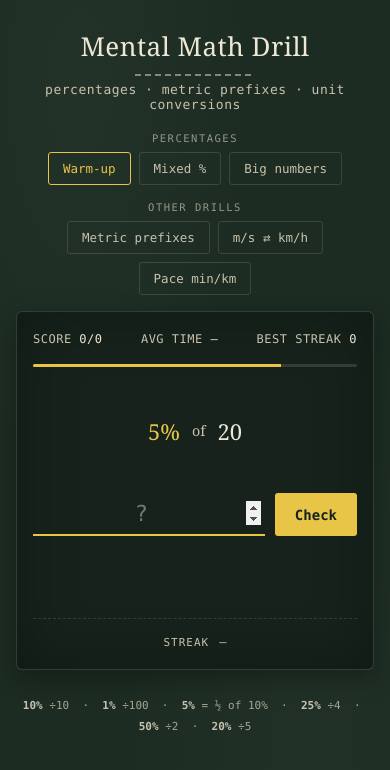
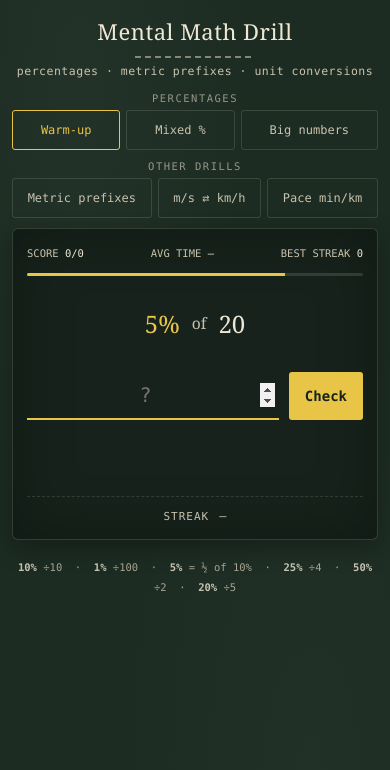
Before and after one commit to acormer/mental-math-drill, a plain HTML site: page index.html in a window 390 px wide. Both pictures are taken after a click on the button "Start drill". Drawn offline with Linux system fonts and the light colour scheme.

Commit message:
Make the site mobile-friendly
- Add viewport meta, safe-area padding, dvh height
- Mobile layout: larger tap targets, tighter spacing, full-width start button
- Keep the keyboard open between questions (readOnly instead of disabled,
  button doesn't steal focus, synchronous focus for iOS)

Co-Authored-By: Claude Opus 5.5 <noreply@anthropic.com>

```diff
--- a/index.html
+++ b/index.html
@@ -2,6 +2,8 @@
 <html lang="en">
 <head>
 <meta charset="UTF-8">
+<meta name="viewport" content="width=device-width, initial-scale=1, viewport-fit=cover">
+<meta name="theme-color" content="#1c2c22">
 <title>Mental Math Drill</title>
 <style>
   :root{
@@ -17,6 +19,8 @@
     --font-mono: ui-monospace, 'SFMono-Regular', Menlo, Consolas, monospace;
   }
   *{box-sizing:border-box;}
+  button, input{ touch-action:manipulation; -webkit-tap-highlight-color:transparent; }
+  html{ -webkit-text-size-adjust:100%; }
   html,body{margin:0;padding:0;}
   body{
     background:
@@ -26,6 +30,7 @@
     color:var(--chalk);
     font-family: var(--font-display);
     min-height:100vh;
+    min-height:100dvh;
     display:flex;
     align-items:flex-start;
     justify-content:center;
@@ -94,7 +99,9 @@
     cursor:pointer;
     transition:border-color .15s, color .15s;
   }
-  .mode-btn:hover{ border-color:var(--chalk-dim); color:var(--chalk); }
+  @media (hover:hover){
+    .mode-btn:hover{ border-color:var(--chalk-dim); color:var(--chalk); }
+  }
   .mode-btn.active{
     border-color:var(--yellow);
     color:var(--yellow);
@@ -190,6 +197,7 @@
 
   .feedback{
     margin-top:16px;
+    overflow-wrap:anywhere;
     min-height:44px;
     text-align:center;
     font-family: var(--font-mono);
@@ -288,9 +296,39 @@
   .anchors-ref b{ color:var(--chalk); }
   .anchors-ref .line{ display:block; }
 
-  @media (max-width: 420px){
-    .question{ font-size:22px; }
-    .board-card{ padding:20px 16px; }
+  /* ---------- mobile ---------- */
+  @media (max-width: 520px){
+    body{
+      padding:
+        max(16px, env(safe-area-inset-top)) max(12px, env(safe-area-inset-right))
+        max(32px, env(safe-area-inset-bottom)) max(12px, env(safe-area-inset-left));
+    }
+    .title h1{ font-size:22px; }
+    .subtitle{ font-size:11.5px; margin-bottom:14px; }
+    .cat-group{ margin-bottom:4px; }
+    .cat-label{ margin-bottom:6px; }
+    .modes{ gap:6px; margin-bottom:10px; }
+    .mode-btn{ min-height:40px; padding:8px 12px; font-size:12px; flex:1 1 auto; }
+    .board-card{ padding:18px 14px 16px; margin-top:10px; }
+    .stat-row{ font-size:10.5px; margin-bottom:14px; gap:8px; letter-spacing:0; }
+    .stat-row > div{ text-align:center; }
+    .stat-row > div:first-child{ text-align:left; }
+    .stat-row > div:last-child{ text-align:right; }
+    .timer-track{ margin-bottom:16px; }
+    .question{ font-size:24px; min-height:64px; }
+    .answer-row{ margin-top:16px; }
+    input#answer{ font-size:20px; }
+    button#submit{ min-height:48px; padding:0 16px; }
+    .feedback{ font-size:12px; }
+    .streak-area{ margin-top:16px; padding-top:12px; }
+    .start-screen{ padding:12px 0 4px; }
+    .start-screen p{ font-size:13.5px; }
+    .go-btn{ width:100%; padding:14px; }
+    .anchors-ref{ margin-top:18px; font-size:10.5px; }
+  }
+  @media (max-width: 360px){
+    .question{ font-size:21px; }
+    .stat-row{ font-size:9.5px; }
   }
 </style>
 </head>
@@ -738,10 +776,10 @@
     answerInput.value='';
     answerInput.className='';
     feedback.innerHTML='';
-    answerInput.disabled=false;
+    answerInput.readOnly=false;
     qStart = performance.now();
     animateTimer();
-    setTimeout(()=>answerInput.focus(), 50);
+    answerInput.focus(); // synchronous so iOS opens the keyboard inside the tap
   }
 
   function animateTimer(){
@@ -781,7 +819,7 @@
       '</span>' +
       '<span>'+current.breakdown+'</span>';
 
-    answerInput.disabled=true;
+    answerInput.readOnly=true;
     timerFill.style.transition='none';
     timerFill.style.width='100%';
     timerFill.style.background = isCorrect ? 'var(--mint)' : 'var(--coral)';
@@ -802,6 +840,8 @@
   }
 
   submitBtn.addEventListener('click', handleAction);
+  // keep focus (and the mobile keyboard) on the input when tapping the button
+  submitBtn.addEventListener('pointerdown', e=>{ if(document.activeElement===answerInput) e.preventDefault(); });
   answerInput.addEventListener('keydown', (e)=>{
     if(e.key==='Enter') handleAction();
   });
```
